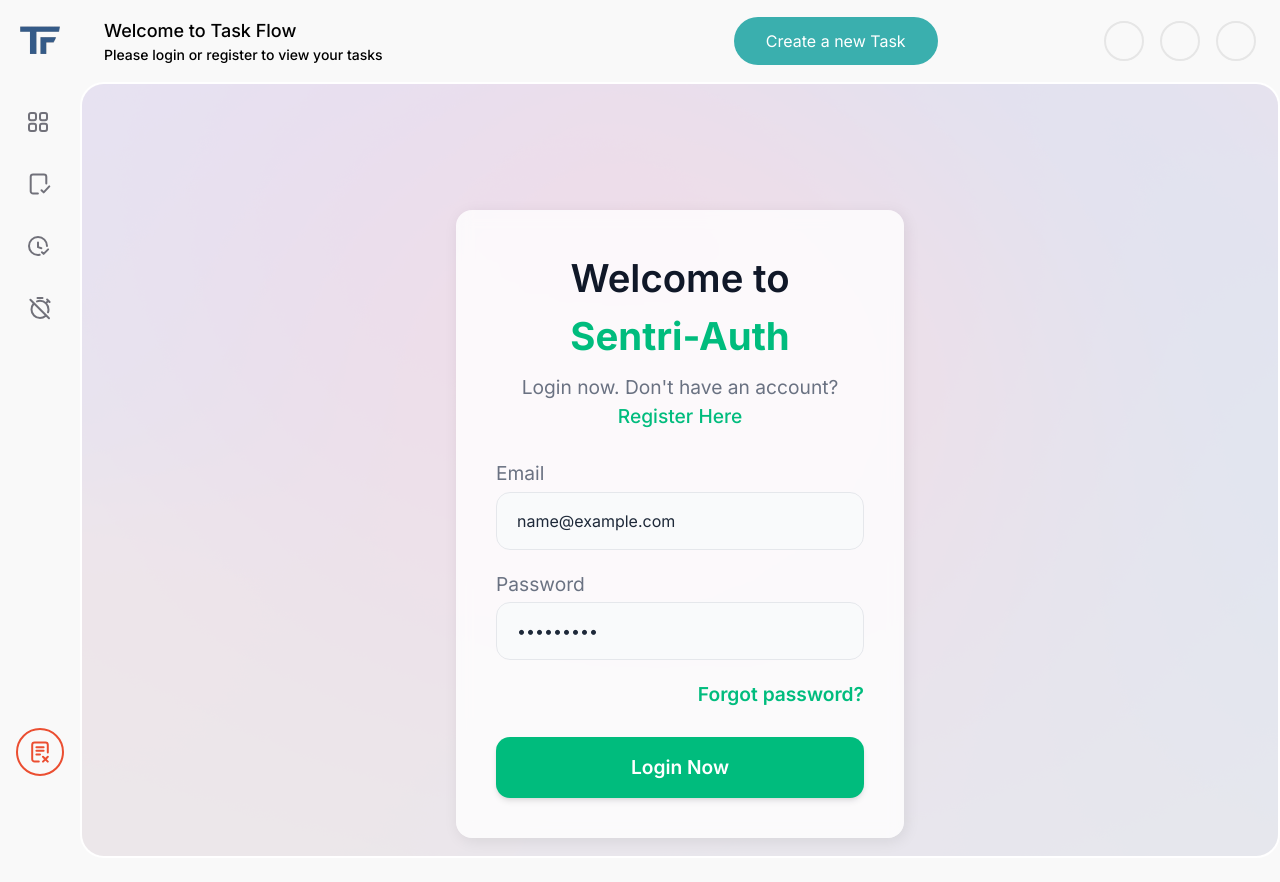
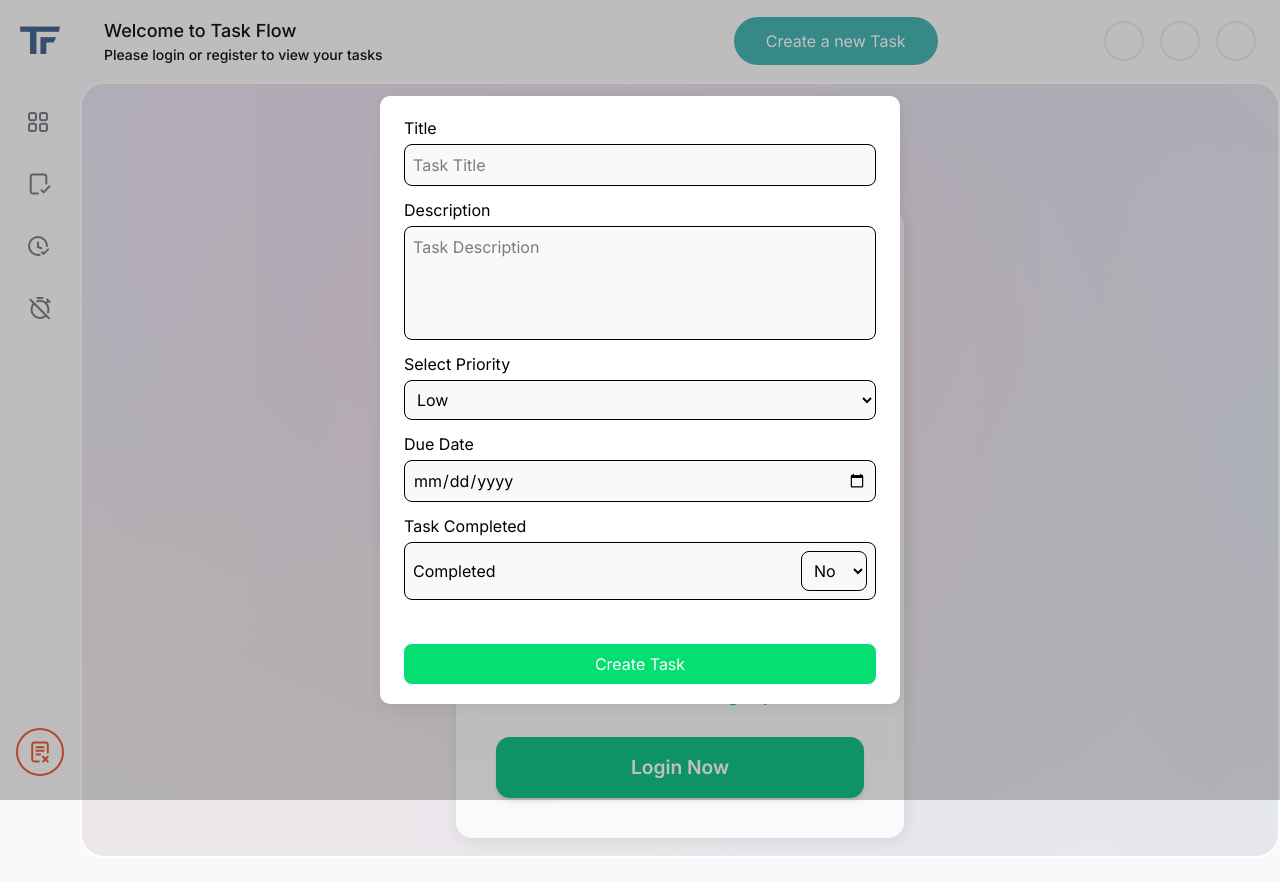
Before and after one commit to J0-23/TASKFLOW, a Next.js app in the folder client/: page /login in a window 1280 px wide. Both pictures are taken after typing "name@example.com", "Sample123" into the empty fields and a click on the button "Create a new Task". Built offline with nearby package versions, Linux system fonts and the light colour scheme; no server answers; some icons are missing.

Commit message:
Create tasks

```diff
--- a/client/app/Components/Header/Header.tsx
+++ b/client/app/Components/Header/Header.tsx
@@ -1,4 +1,5 @@
 "use client";
+import { useTasks } from "@/context/taskContext";
 import { useUserContext } from "@/context/userContext";
 import { github, moon, profile } from "@/utils/Icons";
 import Link from "next/link";
@@ -6,6 +7,7 @@
 
 const Header = () => {
   const { user } = useUserContext();
+  const { openModalForAdd, activeTasks } = useTasks();
   const { name } = user;
   const userId = user._id;
 
@@ -16,7 +18,10 @@
         <p className="text-sm">
           {userId ? (
             <>
-              You have <span className="font-bold text-[#3aafae]">5</span>{" "}
+              You have{" "}
+              <span className="font-bold text-[#3aafae]">
+                {activeTasks.length}
+              </span>{" "}
               active tasks
             </>
           ) : (
@@ -28,6 +33,7 @@
         <button
           className="px-8 py-3 bg-[#3aafae] text-white rounded-[50px]
         hover:bg-[#00A1F1] hover:text-white transition-all duration-200 ease-in-out"
+          onClick={openModalForAdd}
         >
           Create a new Task
         </button>
--- a/client/app/Components/Modal/Modal.tsx
+++ b/client/app/Components/Modal/Modal.tsx
@@ -59,9 +59,9 @@
             className="bg-[#F9F9F9] p-2 rounded-md border"
             type="text"
             id="title"
+            placeholder="Task Title"
             name="title"
-            placeholder="Task Title"
-            value={task.title}
+            value={task.title || ""}
             onChange={(e) => handleInput("title")(e)}
           />
         </div>
@@ -73,7 +73,7 @@
             rows={4}
             name="description"
             placeholder="Task Description"
-            value={task.description}
+            value={task.description || ""}
             onChange={(e) => handleInput("description")(e)}
           />
         </div>
@@ -83,7 +83,7 @@
           <select
             className="bg-[#F9F9F9] p-2 rounded-md border cursor-pointer"
             name="priority"
-            value={task.priority}
+            value={task.priority || "low"}
             onChange={(e) => handleInput("priority")(e)}
           >
             <option value="low">Low</option>
@@ -97,8 +97,8 @@
           <input
             className="bg-[#F9F9F9] p-2 rounded-md border"
             type="date"
-            name="dueDate"
-            value={task.dueDate}
+            name="dueDate "
+            value={task.dueDate || ""}
             onChange={(e) => handleInput("dueDate")(e)}
           />
         </div>
```
